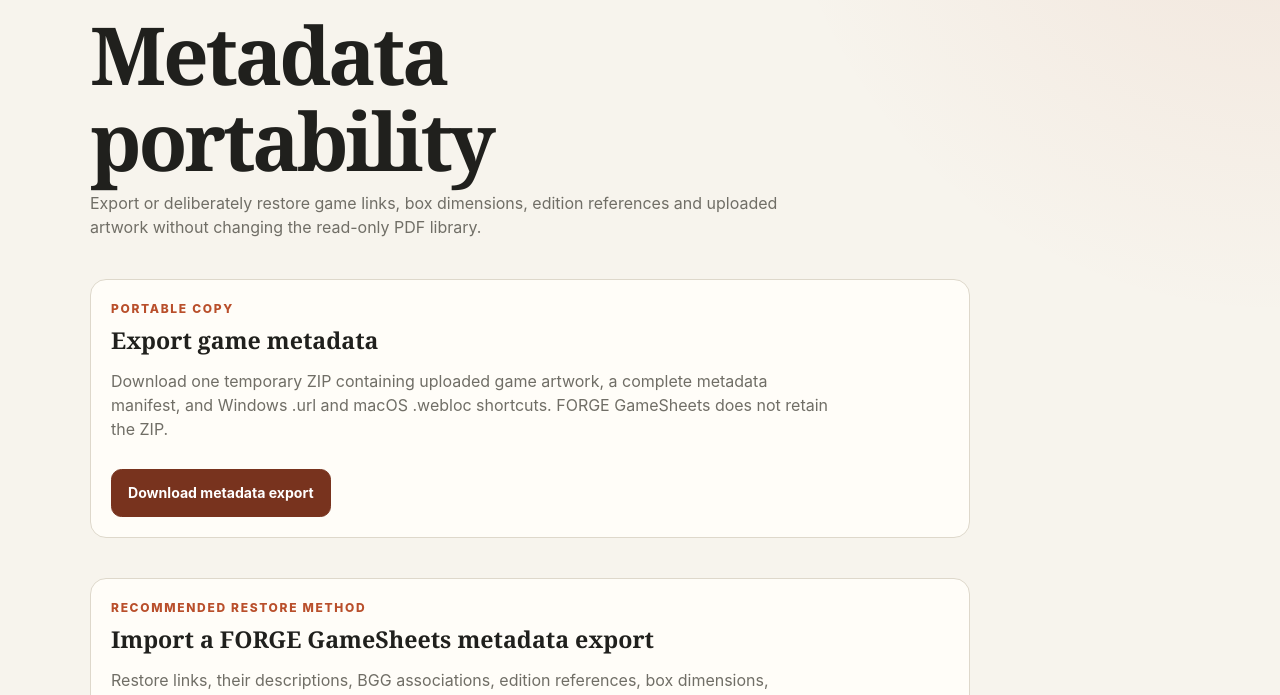
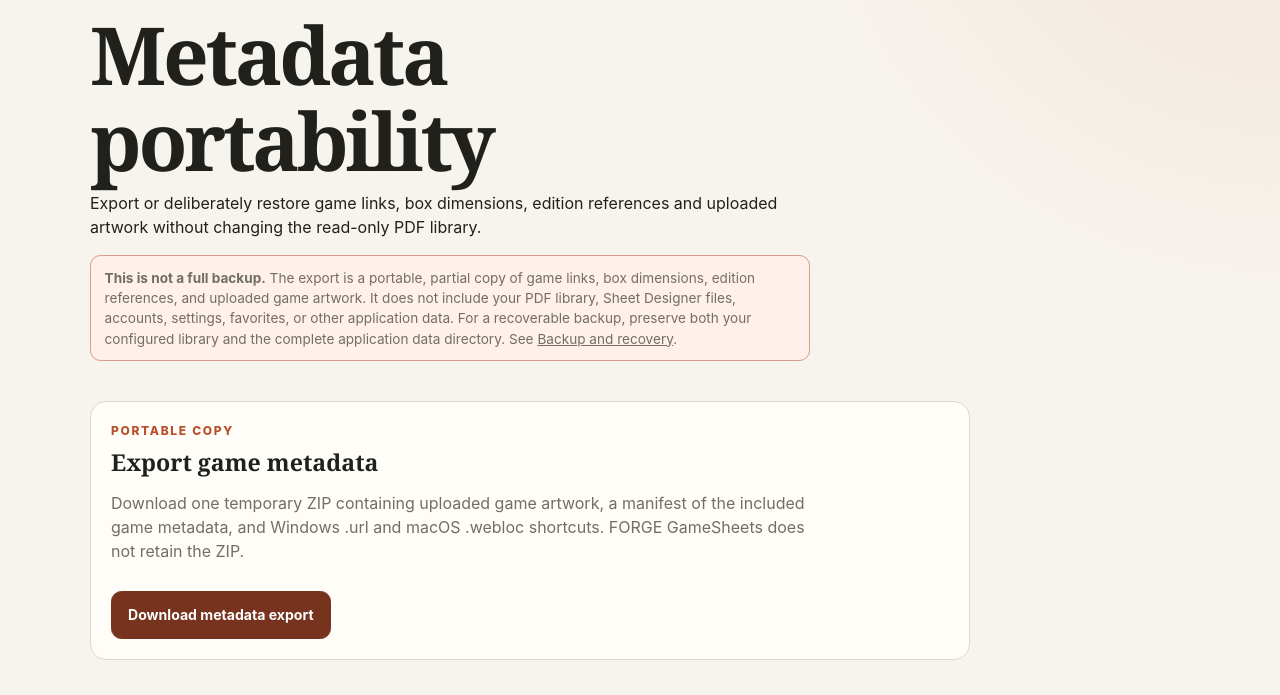
Before and after one commit to natsteff/forge-gamesheets, a Python web app: template app/templates/link_portability.html in a window 1280 px wide. Shown: the part 194-889 px from the top of the page. Run offline with Jinja, Linux system fonts and the light colour scheme; the template is opened without the code that fills it, so the values that code supplies are empty.

Commit message:
Clarify metadata export is not a full backup

```diff
--- a/app/templates/link_portability.html
+++ b/app/templates/link_portability.html
@@ -36,6 +36,7 @@
     <p class="eyebrow">Admin utility</p>
     <h1>Metadata portability</h1>
     <p>Export or deliberately restore game links, box dimensions, edition references and uploaded artwork without changing the read-only PDF library.</p>
+    <p class="status-banner warning" role="note"><strong>This is not a full backup.</strong> The export is a portable, partial copy of game links, box dimensions, edition references, and uploaded game artwork. It does not include your PDF library, Sheet Designer files, accounts, settings, favorites, or other application data. For a recoverable backup, preserve both your configured library and the complete application data directory. See <a href="https://github.com/natsteff/forge-gamesheets/blob/main/docs/BACKUP_AND_RECOVERY.md">Backup and recovery</a>.</p>
   </section>
 
   {% if request.query_params.get('imported') %}<p class="status-banner success" role="status">Imported {{ request.query_params.get('imported') }} metadata fields.</p>{% endif %}
@@ -43,7 +44,7 @@
 
   <section class="settings-section metadata-portability-section">
     <div class="settings-heading"><div><p class="eyebrow">Portable copy</p><h2>Export game metadata</h2></div></div>
-    <p>Download one temporary ZIP containing uploaded game artwork, a complete metadata manifest, and Windows .url and macOS .webloc shortcuts. FORGE GameSheets does not retain the ZIP.</p>
+    <p>Download one temporary ZIP containing uploaded game artwork, a manifest of the included game metadata, and Windows .url and macOS .webloc shortcuts. FORGE GameSheets does not retain the ZIP.</p>
     <a class="primary-button" href="{{ url_for('link_portability_export') }}">Download metadata export</a>
   </section>
 
```
Also changed, not shown: tests/test_auth_web.py (+8 -0 lines).
